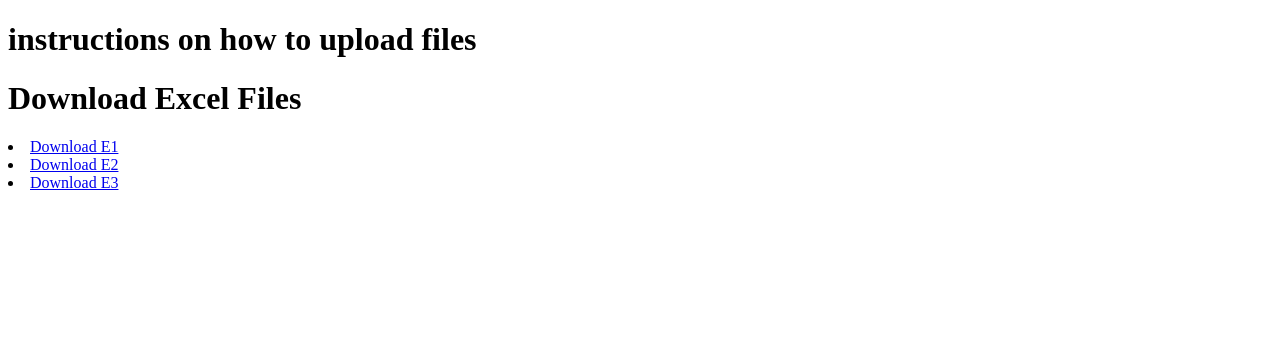
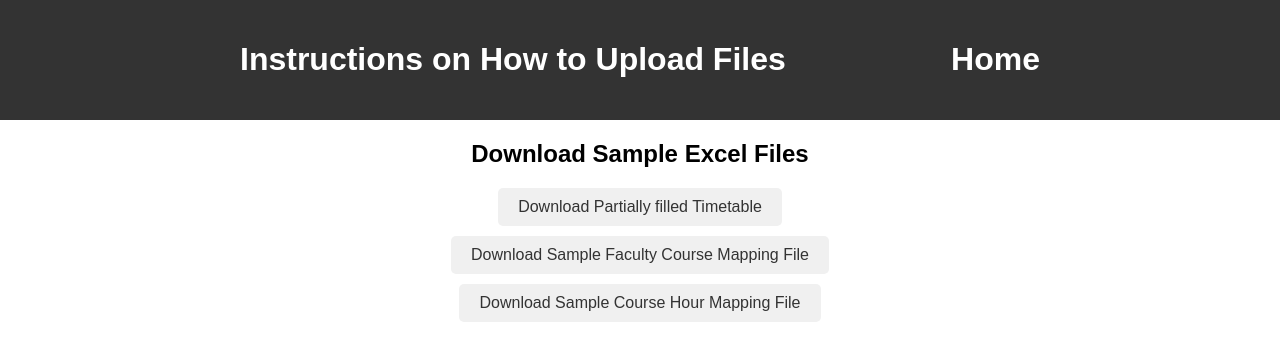
Before and after one commit to sandraelizabethjustin/Timegen, a Flask app: page /page2.html in a window 1280 px wide. Shown: the top 361 px of the page. Run offline with Flask 3, Linux system fonts and the light colour scheme.

Commit message:
second commit

```diff
--- a/app.py
+++ b/app.py
@@ -34,7 +34,8 @@ def page2():
 
 @app.route('/downloads/<path:filename>')
 def download_file(filename):
-    return send_from_directory('static', filename, as_attachment=True)
+
+    return send_file('static/' + filename, as_attachment=True)
 
 
 @app.route('/view', methods=['POST'])
@@ -144,9 +145,36 @@ def view():
         k=k+1
 
     print(timetable)
+
+    k=0
+    teachslot=[]
+    while k<teacher_len:
+        index=0
+        tech=[[0]*TOTAL_HRS for i in range(DAYS)]
+        teachslot.append([teachers[k],'','','','','',''])
+        for i in range(DAYS):
+            for j in range(TOTAL_HRS):
+                if teacherslot[k][index]==0:
+                    teacherslot[k][index]="-"
+                tech[i][j]=teacherslot[k][index]
+                index+=1
+            teachslot.append(tech[i])
+            index+=17
+        k=k+1
+    print(teachslot)
+
+
     tf=pd.DataFrame(timetable,index=['','monday','tuesday','wednesday','thursday','friday']*t_len,columns=['1st','2nd','3rd','Lunch','4th','5th','6th'])
-    tf.to_excel("static/tf7.xlsx")
-    return send_file("static/tf7.xlsx", as_attachment=True)
+    #tf.to_excel("static/tf7.xlsx")
+    #return send_file("static/tf7.xlsx", as_attachment=True)
+    tc=pd.DataFrame(teachslot,index=['FACULTY','MONDAY','TUESDAY','WEDNESDAY','THURSDAY','FRIDAY']*teacher_len,columns=['1st','2nd','3rd','Lunch','4th','5th','6th'])
+    #tc.to_excel("static/tc3.xlsx")
+    #return send_file("static/tc3.xlsx", as_attachment=True)
+    #return send_file("static/tf7.xlsx", as_attachment=True), send_file("static/tc3.xlsx", as_attachment=True)
+    with pd.ExcelWriter("static/final.xlsx") as writer:
+        tf.to_excel(writer,sheet_name="Timetable")
+        tc.to_excel(writer,sheet_name="Teacher Slots")#ts
+    return send_file("static/final.xlsx", as_attachment=True)
 
 if __name__ == '__main__':
     app.run(debug=True)
--- /dev/null
+++ b/static/page2.css
@@ -0,0 +1,56 @@
+body {
+    font-family: Arial, sans-serif;
+    margin: 0;
+    padding: 0;
+}
+
+.head {
+    background-color: #333;
+    color: white;
+    padding: 20px 0;
+}
+
+.container {
+    max-width: 800px;
+    margin: auto;
+    padding: 0 20px;
+}
+
+h1 {
+    display: flex;
+    align-items: center;
+}
+
+.home-link {
+    margin-left: auto;
+    text-decoration: none;
+    color: white;
+}
+
+h2 {
+    text-align: center;
+}
+
+.downloads ul {
+    list-style-type: none;
+    padding: 0;
+    text-align: center;
+}
+
+.downloads li {
+    margin-bottom: 10px;
+}
+
+.downloads a {
+    text-decoration: none;
+    color: #333;
+    background-color: #f0f0f0;
+    padding: 10px 20px;
+    border-radius: 5px;
+    display: inline-block;
+    transition: background-color 0.3s ease;
+}
+
+.downloads a:hover {
+    background-color: #ddd;
+}
--- a/templates/page2.html
+++ b/templates/page2.html
@@ -4,16 +4,24 @@
     <meta charset="UTF-8">
     <meta name="viewport" content="width=device-width, initial-scale=1.0">
     <title>how to upload</title>
+    <link rel="stylesheet" href="{{ url_for('static', filename='page2.css') }}">
 </head>
 <body>
-    <h1>instructions on how to upload files</h1>
-    <h1>Download Excel Files</h1>
-    <li><a href="/downloads/ti7.xlsx" download>Download E1</a></li>
-    <li><a href="/downloads/hrs7.xlsx" download>Download E2</a></li>
-    <li><a href="/downloads/c7.xlsx" download>Download E3</a></li>
-<ul>
+    <div class="head">
+        <div class="container">
+            <h1>Instructions on How to Upload Files <a href="/" class="home-link">Home</a></h1>
+        </div>
+    </div>
 
-</ul>
-
+    <div class="container">
+        <h2>Download Sample Excel Files</h2>
+        <div class="downloads">
+            <ul>
+                <li><a href="/downloads/ti7.xlsx" download>Download Partially filled Timetable</a></li>
+                <li><a href="/downloads/hrs7.xlsx" download>Download Sample Faculty Course Mapping File</a></li>
+                <li><a href="/downloads/c7.xlsx" download>Download Sample Course Hour Mapping File</a></li>
+            </ul>
+        </div>
+    </div>
 </body>
 </html>
```
Also changed, not shown: static/main.css (+10 -0 lines), static/oldmain.css (deleted, +0 -93 lines), templates/index.html (+6 -2 lines), 1 other file.
